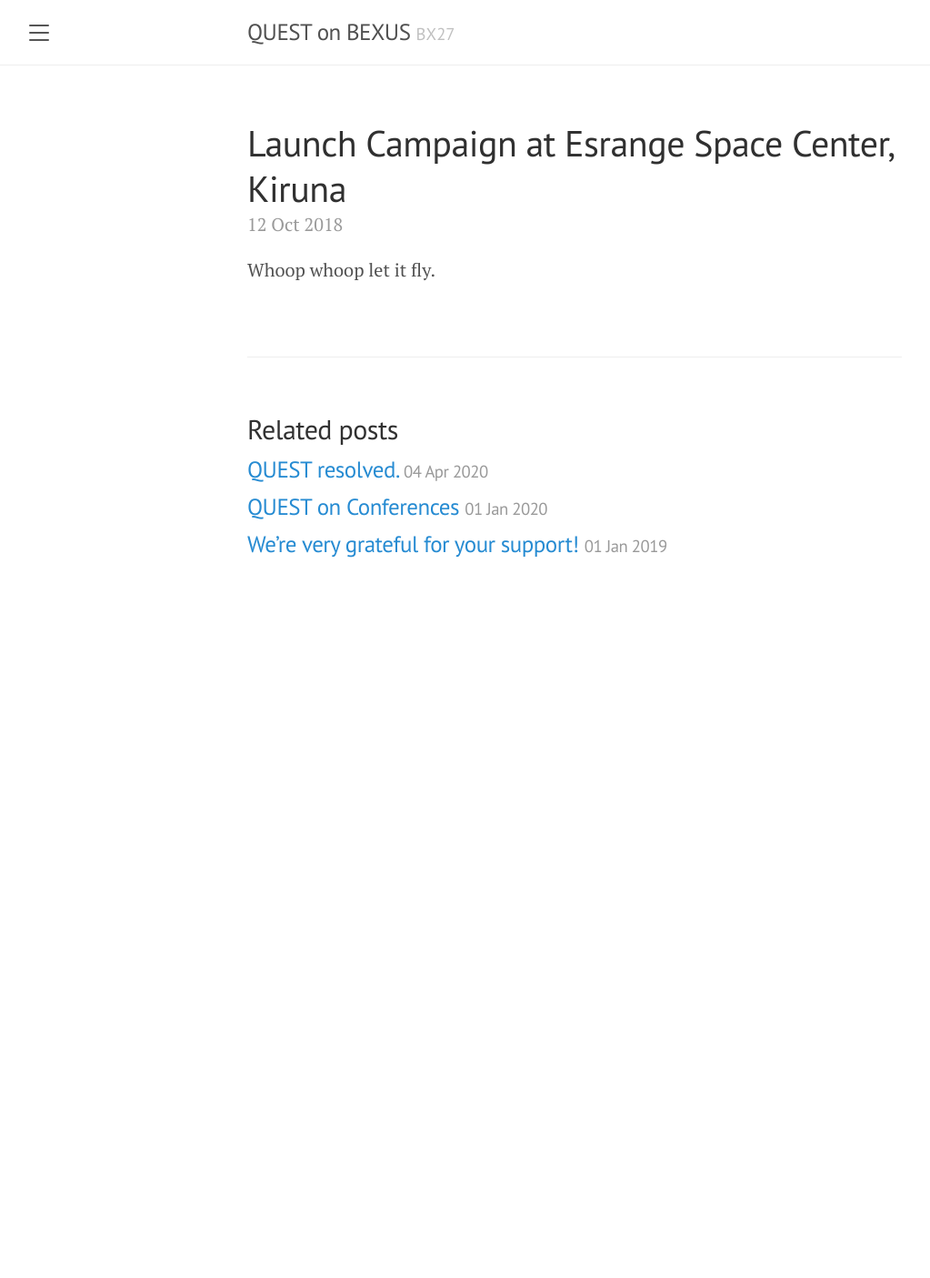
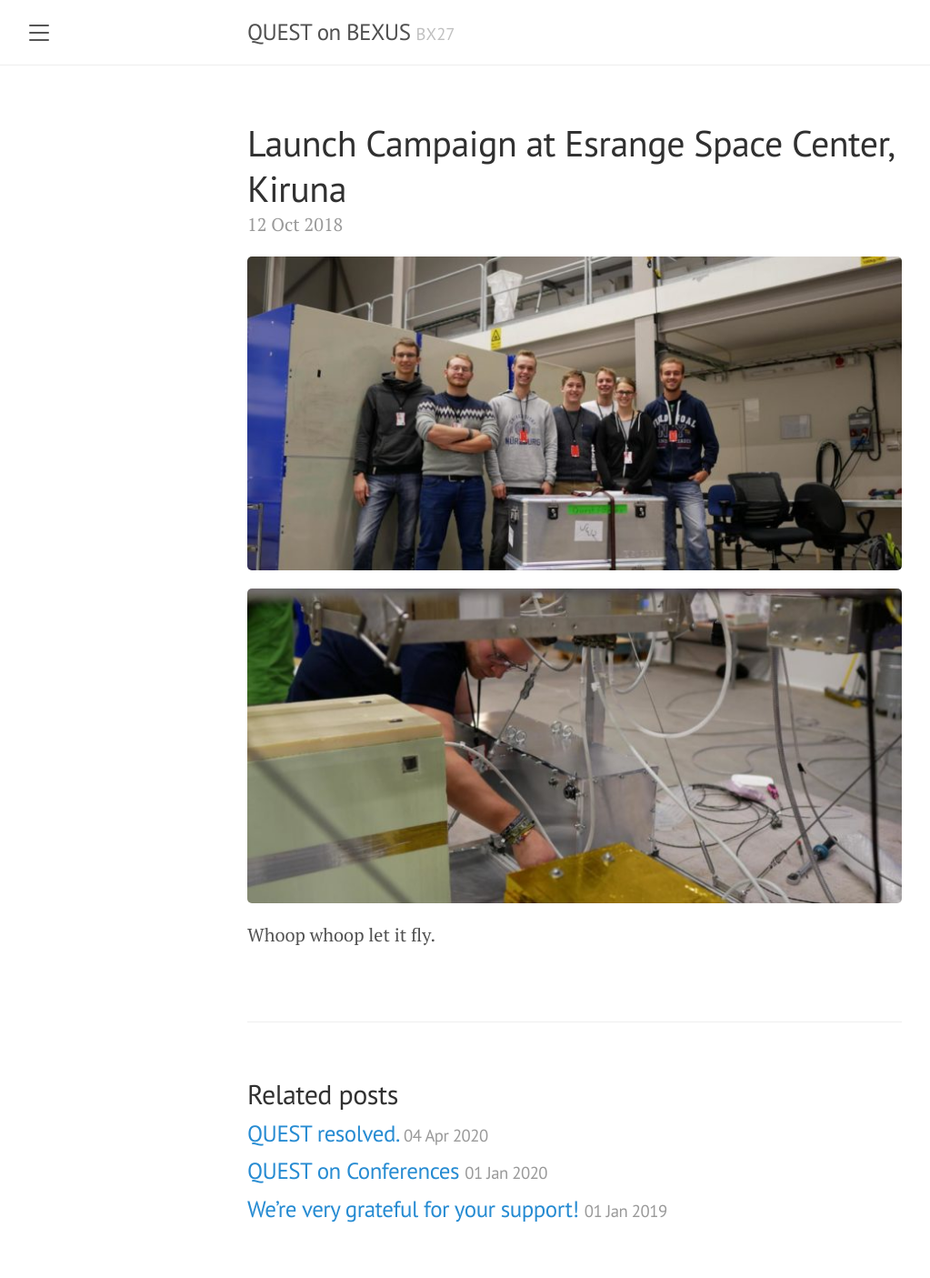
Before and after one commit to jvpichowski/quest-bexus, a Jekyll site: the page built from website/_posts/2018-10-12-launch-campaign.md, in a window 1280 px wide. Shown: the whole page at 91% size, without its empty margins (8-1031 px from the left). Built offline with Jekyll 4.4.1, drawn with Linux system fonts in a browser that asks for light colours; before the commit the page ends 900 px from its top, so only the background shows below that.

Commit message:
Added images

```diff
--- a/website/_posts/2018-10-12-launch-campaign.md
+++ b/website/_posts/2018-10-12-launch-campaign.md
@@ -3,4 +3,7 @@ layout: post
 title: Launch Campaign at Esrange Space Center, Kiruna
 ---
 
+![The launch team]({{ site.url }}/images/Launch1.jpg){:class="img-responsive"}
+![The QUEST experiment]({{ site.url }}/images/Launch2.jpg){:class="img-responsive"}
+
 Whoop whoop let it fly.
```
Also changed, not shown: website/_posts/2018-02-01-pdr.md (+2 -0 lines), website/_posts/2018-08-01-ipr.md (+2 -0 lines), website/images/IPR.jpg (added), website/images/Launch1.jpg (added), website/images/Launch2.jpg (added), website/images/PDR.jpg (added).
